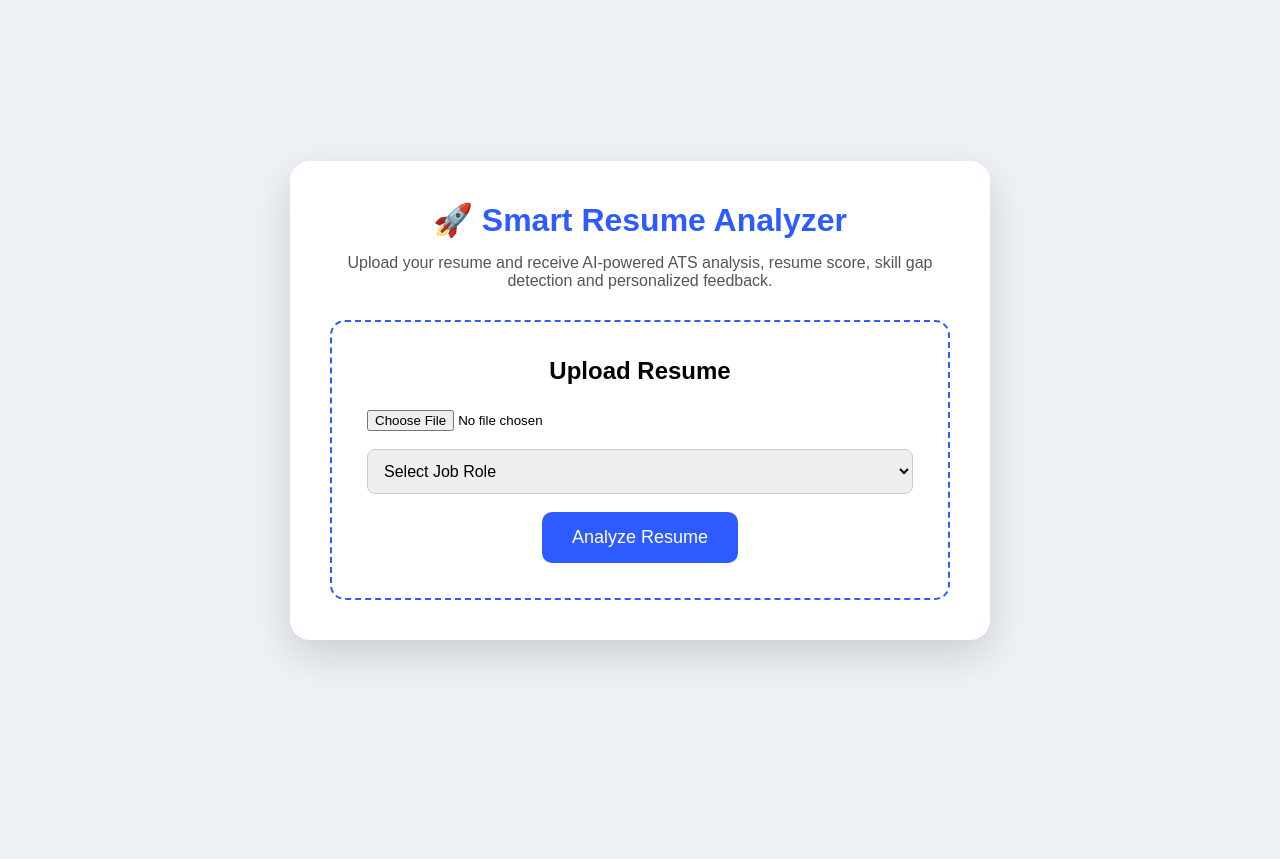
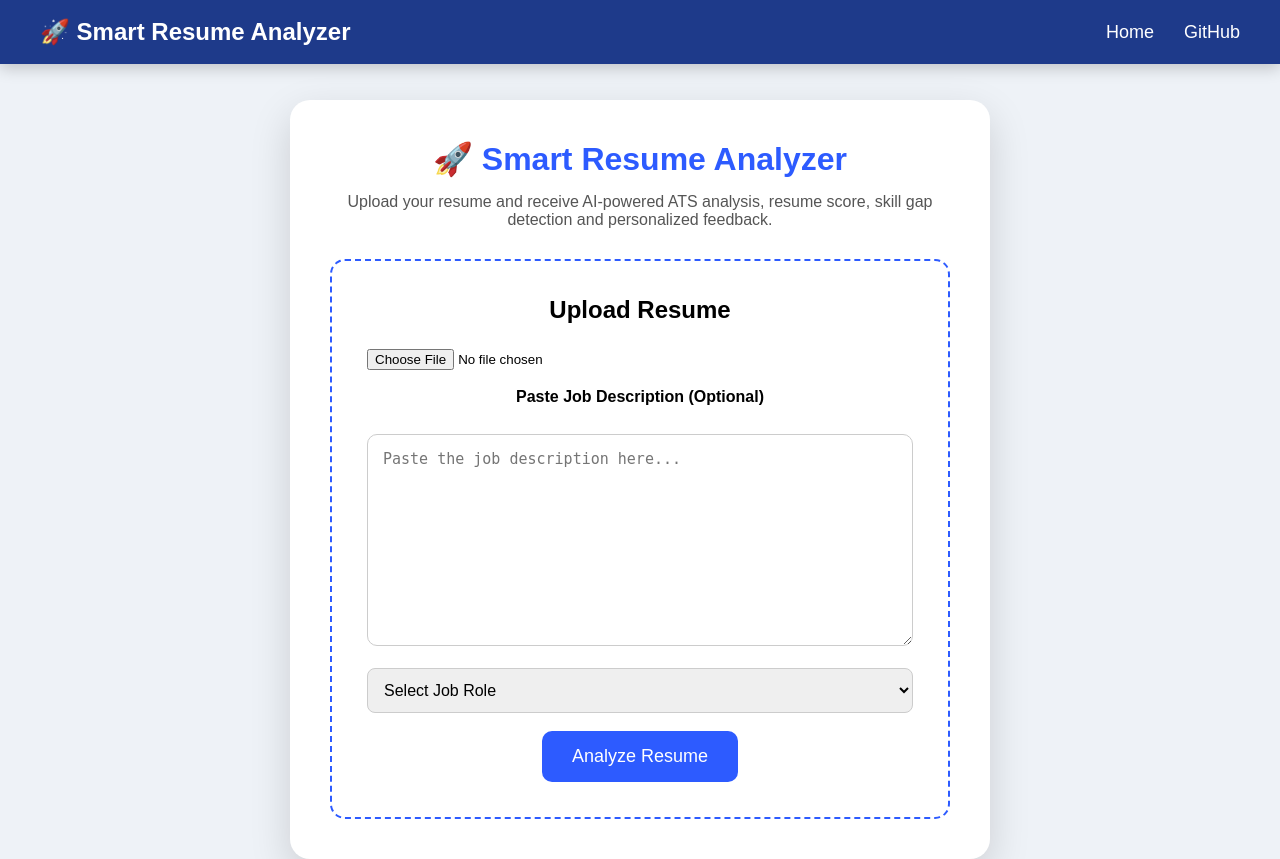
Before and after one commit to vns-devtech/Smart-Resume-Analyzer, a Flask app: page / in a window 1280 px wide. Before the commit the page ends 663 px from the top, so only its background shows below. Run offline with Flask 3, Linux system fonts and the light colour scheme.

Commit message:
Added professional navigation bar

```diff
--- a/analyzer/ats.py
+++ b/analyzer/ats.py
@@ -1,3 +1,36 @@
+SKILL_ALIASES = {
+    "python": ["python", "python3"],
+    "machine learning": ["machine learning", "ml"],
+    "tensorflow": ["tensorflow", "tensor flow"],
+    "pytorch": ["pytorch", "torch"],
+    "opencv": ["opencv", "open cv"],
+    "sql": ["sql", "mysql", "postgresql"],
+    "flask": ["flask"],
+    "git": ["git", "github"],
+    "numpy": ["numpy"],
+    "pandas": ["pandas"],
+
+    "html": ["html", "html5"],
+    "css": ["css", "css3"],
+    "javascript": ["javascript", "js"],
+    "react": ["react", "reactjs"],
+    "node": ["node", "nodejs", "node.js"],
+    "express": ["express", "expressjs"],
+    "mongodb": ["mongodb", "mongo"],
+
+    "excel": ["excel", "ms excel"],
+    "power bi": ["power bi", "powerbi"],
+    "tableau": ["tableau"],
+    "matplotlib": ["matplotlib"],
+
+    "aws": ["aws", "amazon web services"],
+    "azure": ["azure", "microsoft azure"],
+    "docker": ["docker", "container"],
+    "kubernetes": ["kubernetes", "k8s"],
+    "linux": ["linux", "ubuntu"]
+}
+
+
 JOB_SKILLS = {
 
     "AI Engineer": [
@@ -54,17 +87,27 @@ def calculate_ats_score(text, role):
 
     required_skills = JOB_SKILLS.get(role, [])
 
-    matched = []
+    matched = set()
 
     missing = []
 
     for skill in required_skills:
 
-        if skill.lower() in text:
+        aliases = SKILL_ALIASES.get(skill, [skill])
 
-            matched.append(skill)
+        found = False
 
-        else:
+        for alias in aliases:
+
+            if alias.lower() in text:
+
+                matched.add(skill)
+
+                found = True
+
+                break
+
+        if not found:
 
             missing.append(skill)
 
@@ -76,4 +119,4 @@ def calculate_ats_score(text, role):
 
         score = int((len(matched) / len(required_skills)) * 100)
 
-    return score, matched, missing
+    return score, sorted(list(matched)), missing
--- /dev/null
+++ b/analyzer/jd_parser.py
@@ -0,0 +1,29 @@
+import re
+
+STOP_WORDS = {
+    "the", "and", "for", "with", "your", "you", "our",
+    "will", "are", "this", "that", "from", "have",
+    "has", "into", "their", "they", "must", "should",
+    "required", "requirements", "experience", "years",
+    "year", "candidate", "work", "job", "role", "team"
+}
+
+
+def extract_keywords(job_description):
+
+    if not job_description:
+        return []
+
+    text = job_description.lower()
+
+    words = re.findall(r"[a-zA-Z0-9.+#]+", text)
+
+    keywords = []
+
+    for word in words:
+
+        if len(word) > 2 and word not in STOP_WORDS:
+
+            keywords.append(word)
+
+    return list(set(keywords))
--- a/app.py
+++ b/app.py
@@ -1,8 +1,10 @@
-from analyzer.feedback import generate_feedback
-from analyzer.ats import calculate_ats_score
-from flask import Flask, render_template, request
+from analyzer.jd_parser import extract_keywords
+from flask import Flask, render_template, request, send_file
 from analyzer.parser import extract_text
 from analyzer.score import calculate_resume_score
+from analyzer.ats import calculate_ats_score
+from analyzer.feedback import generate_feedback
+from analyzer.pdf_report import generate_pdf_report
 import os
 
 app = Flask(__name__)
@@ -11,8 +13,12 @@ app = Flask(__name__)
 UPLOAD_FOLDER = "uploads"
 app.config["UPLOAD_FOLDER"] = UPLOAD_FOLDER
 
-# Create Upload Folder if it doesn't exist
+# Reports Folder
+REPORT_FOLDER = "reports"
+
+# Create folders if they don't exist
 os.makedirs(UPLOAD_FOLDER, exist_ok=True)
+os.makedirs(REPORT_FOLDER, exist_ok=True)
 
 
 @app.route("/")
@@ -33,6 +39,8 @@ def analyze():
 
     role = request.form.get("role")
 
+    job_description = request.form.get("job_description")
+
     # Save uploaded file
     filepath = os.path.join(app.config["UPLOAD_FOLDER"], file.filename)
     file.save(filepath)
@@ -42,35 +50,83 @@ def analyze():
         # Extract Resume Text
         resume_text = extract_text(filepath)
 
-        # Calculate Resume Score
+        jd_keywords = extract_keywords(job_description)
+
+        # Resume Score
         score, feedback = calculate_resume_score(resume_text)
 
-        ats_score, matched_skills, missing_skills = calculate_ats_score(
+        # ATS Score
+        if job_description.strip():
+
+            matched_skills = []
+            missing_skills = []
+
+            resume_lower = resume_text.lower()
+
+            for keyword in jd_keywords:
+
+                if keyword in resume_lower:
+
+                    matched_skills.append(keyword)
+
+                else:
+
+                    missing_skills.append(keyword)
+
+            if len(jd_keywords) > 0:
+
+                ats_score = int((len(matched_skills) / len(jd_keywords)) * 100)
+
+            else:
+
+                ats_score = 0
+
+        else:
+
+            ats_score, matched_skills, missing_skills = calculate_ats_score(
             resume_text,
             role
+            )
+
+
+
+        # AI Feedback
+        ai_feedback = generate_feedback(
+            score,
+            ats_score,
+            missing_skills
         )
 
-        ai_feedback = generate_feedback(
-        score,
-        ats_score,
-        missing_skills
+        # Generate PDF Report
+        pdf_path = generate_pdf_report(
+            file.filename,
+            role,
+            score,
+            ats_score,
+            matched_skills,
+            missing_skills,
+            ai_feedback
         )
 
     except Exception as e:
 
-        print(e)
+        print("ERROR:", e)
 
         resume_text = ""
 
         score = 0
 
-        feedback = ["Unable to analyze resume."]
+        feedback = ["Unable to analyze the resume."]
 
         ats_score = 0
+
         matched_skills = []
+
         missing_skills = []
 
         ai_feedback = []
+
+        pdf_path = None
 
     return render_template(
         "dashboard.html",
@@ -82,8 +138,24 @@ def analyze():
         ats_score=ats_score,
         matched_skills=matched_skills,
         missing_skills=missing_skills,
-        ai_feedback=ai_feedback
+        ai_feedback=ai_feedback,
+        pdf_path=pdf_path,
+        job_description=job_description
     )
+
+
+@app.route("/download-report")
+def download_report():
+
+    report_path = os.path.join("reports", "resume_report.pdf")
+
+    if os.path.exists(report_path):
+        return send_file(
+            report_path,
+            as_attachment=True
+        )
+
+    return "PDF Report not found."
 
 
 if __name__ == "__main__":
--- a/static/CSS/style.css
+++ b/static/CSS/style.css
@@ -209,3 +209,114 @@ button:hover{
 
     font-family:Consolas, monospace;
 }
+
+textarea{
+
+    width:100%;
+
+    padding:15px;
+
+    border-radius:10px;
+
+    border:1px solid #ccc;
+
+    resize:vertical;
+
+    font-size:15px;
+
+    margin-top:10px;
+}
+
+/* ==========================
+   NAVBAR
+========================== */
+
+.navbar{
+
+    width:100%;
+
+    background:#1e3a8a;
+
+    color:white;
+
+    display:flex;
+
+    justify-content:space-between;
+
+    align-items:center;
+
+    padding:18px 40px;
+
+    position:fixed;
+
+    top:0;
+
+    left:0;
+
+    z-index:1000;
+
+    box-shadow:0 4px 15px rgba(0,0,0,.2);
+
+}
+
+.logo{
+
+    font-size:24px;
+
+    font-weight:bold;
+
+}
+
+.nav-links{
+
+    display:flex;
+
+    gap:30px;
+
+}
+
+.nav-links a{
+
+    color:white;
+
+    text-decoration:none;
+
+    font-size:18px;
+
+    transition:.3s;
+
+}
+
+.nav-links a:hover{
+
+    color:#ffd700;
+
+}
+
+
+/* ==========================
+   CONTAINER
+========================== */
+
+.container{
+
+    margin-top:100px;
+
+}
+
+
+/* ==========================
+   BUTTON
+========================== */
+
+button{
+
+    transition:.3s;
+
+}
+
+button:hover{
+
+    transform:translateY(-3px);
+
+}
--- a/templates/index.html
+++ b/templates/index.html
@@ -15,6 +15,24 @@
 </head>
 
 <body>
+
+<nav class="navbar">
+
+    <div class="logo">
+        🚀 Smart Resume Analyzer
+    </div>
+
+    <div class="nav-links">
+
+        <a href="/">Home</a>
+
+        <a href="https://github.com" target="_blank">
+            GitHub
+        </a>
+
+    </div>
+
+</nav>
 
 <div class="container">
 
@@ -39,6 +57,18 @@
                 accept=".pdf,.doc,.docx"
                 required>
 
+
+            <br><br>
+
+            <label><strong>Paste Job Description (Optional)</strong></label>
+
+            <br><br>
+
+            <textarea
+                name="job_description"
+                rows="10"
+                placeholder="Paste the job description here..."
+            ></textarea>
             <br><br>
 
             <select name="role" required>
```
Also changed, not shown: analyzer/pdf_report.py (added, +51 -0 lines), analyzer/skill_aliases.py (added, +13 -0 lines), templates/dashboard.html (+43 -0 lines), 2 other files.
